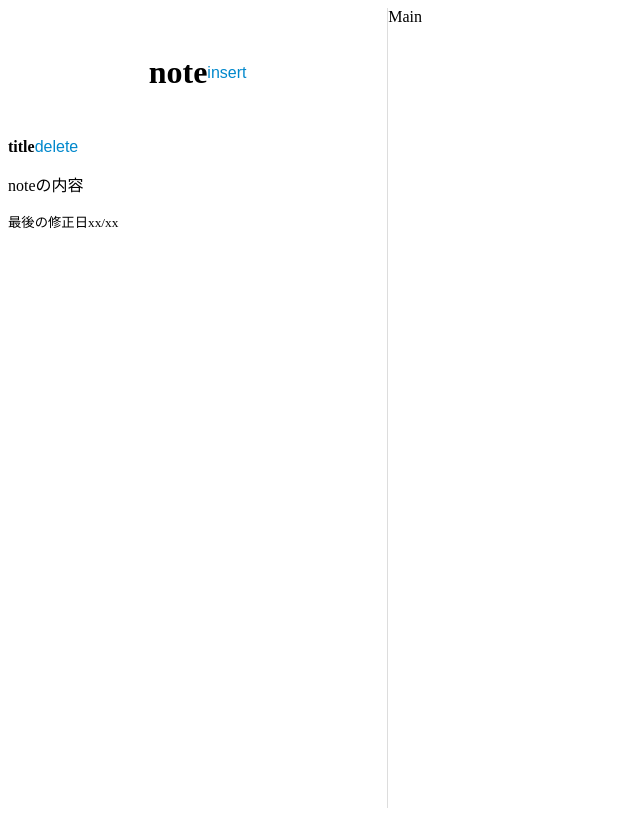
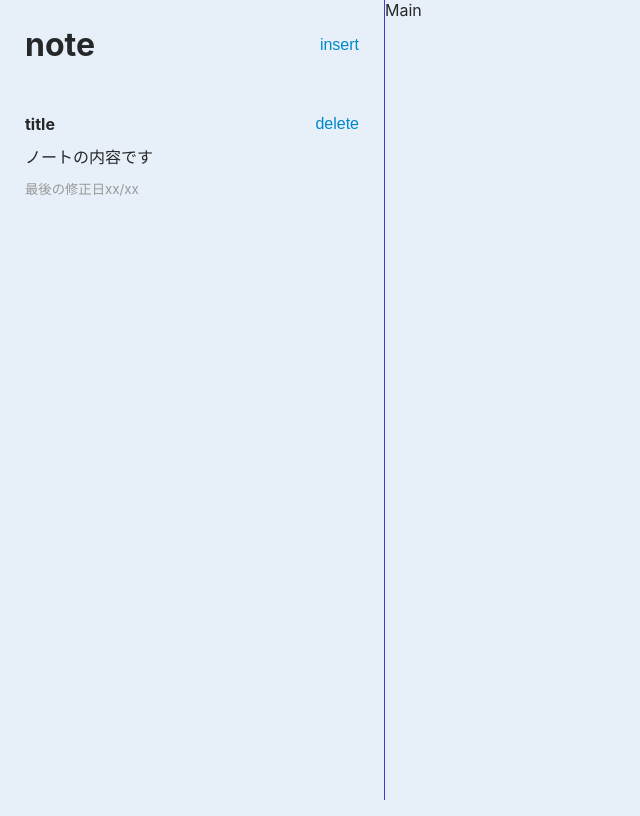
Before and after one commit to hidema-i/noteApp, a React (Vite) app: page / in a window 1280 px wide. Shown: the whole page, without its empty margins (0-640 px from the left). Built offline with nearby package versions, Linux system fonts and the light colour scheme.

Commit message:
Sidebarの雛形。 insert押下反応test

```diff
--- a/src/App.jsx
+++ b/src/App.jsx
@@ -1,11 +1,26 @@
+import { useState } from "react";
 import "./App.css";
 import Main from "./components/Main";
 import Sidebar from "./components/Sidebar";
 
 function App() {
+  //複数の追加Noteを格納する配列
+  const [notes, setNotes] = useState([]);
+
+  const onAddNote = () => {
+    const newNote = {
+      id: 1,
+      title: "NewNote!",
+      content: "NewNoteSample",
+      modDate: Date.now(),
+    };
+    setNotes([...notes, newNote]);
+    console.log(notes);
+  };
+
   return (
     <div className="App">
-      <Sidebar />
+      <Sidebar onAddNote={onAddNote} />
       <Main />
     </div>
   );
--- a/src/components/Sidebar.jsx
+++ b/src/components/Sidebar.jsx
@@ -1,11 +1,12 @@
 import React from "react";
 import "./Sidebar1.css";
-const Sidebar = () => {
+
+const Sidebar = ({ onAddNote }) => {
   return (
     <div className="app-sidebar">
       <div className="app-sidebar-header">
         <h1>note</h1>
-        <button>insert</button>
+        <button onClick={onAddNote}>insert</button>
       </div>
       <div className="app-sidebar-notes">
         <div className="app-sidebar-note">
@@ -13,7 +14,7 @@ const Sidebar = () => {
             <strong>title</strong>
             <button>delete</button>
           </div>
-          <p>noteの内容</p>
+          <p>ノートの内容です</p>
           <small>最後の修正日xx/xx</small>
         </div>
       </div>
--- a/src/components/Sidebar1.css
+++ b/src/components/Sidebar1.css
@@ -11,11 +11,39 @@ button {
 .app-sidebar {
   width: 30%;
   height: 100vh;
-  border-right: 1px solid #ddd;
+  border-right: 1px solid rgb(66, 61, 208);
 }
 
 .app-sidebar-header {
   display: flex;
-  justify-content: center;
+  justify-content: space-between;
   padding: 25px;
+}
+.app-sidebar-header h1 {
+  margin: 0;
+}
+
+.app-sidebar-notes {
+  height: calc(100vh - 78px);
+  overflow-y: scroll;
+}
+
+.app-sidebar-note {
+  padding: 25px;
+  cursor: pointer;
+  transition: all 0.3s;
+}
+.app-sidebar-note:hover {
+  background-color: rgb(210, 210, 210);
+}
+.app-sidebar-note p {
+  margin: 10px 0;
+}
+.app-sidebar-note small {
+  color: #999;
+}
+
+.sidebar-note-title {
+  display: flex;
+  justify-content: space-between;
 }/*# sourceMappingURL=Sidebar1.css.map */
--- a/src/components/Sidebar1.scss
+++ b/src/components/Sidebar1.scss
@@ -11,11 +11,46 @@ button {
 .app-sidebar {
   width: 30%;
   height: 100vh;
-  border-right: 1px solid #ddd;
+  border-right: 1px solid rgb(66, 61, 208);
+
 }
 
 .app-sidebar-header {
   display: flex;
-  justify-content: center;
+  justify-content: space-between;
   padding: 25px;
+
+  h1 {
+    margin: 0;
+  }
 }
+
+.app-sidebar-notes {
+  height: calc(100vh - 78px);
+  overflow-y: scroll;
+}
+
+.app-sidebar-note {
+  padding: 25px;
+  cursor: pointer;
+  transition: all 0.3s;
+
+  &:hover{
+    background-color: rgb(210, 210, 210);
+  }
+
+  p {
+    margin: 10px 0;
+  }
+
+  small {
+    color: #999;
+  }
+
+
+}
+
+.sidebar-note-title {
+  display: flex;
+  justify-content: space-between;
+}
--- a/src/index.css
+++ b/src/index.css
@@ -1,70 +1,14 @@
 :root {
   font-family: Inter, Avenir, Helvetica, Arial, sans-serif;
-  font-size: 16px;
-  line-height: 24px;
-  font-weight: 400;
 
-  color-scheme: light dark;
-  color: rgba(0, 0, 0, 0.87);
-  background-color: #fff7f7;
-
-  font-synthesis: none;
+  color: rgba(9, 9, 9, 0.87);
+  background-color: #e7f0f8;
   text-rendering: optimizeLegibility;
   -webkit-font-smoothing: antialiased;
   -moz-osx-font-smoothing: grayscale;
   -webkit-text-size-adjust: 100%;
 }
 
-a {
-  font-weight: 500;
-  color: #646cff;
-  text-decoration: inherit;
-}
-a:hover {
-  color: #535bf2;
-}
-
 body {
   margin: 0;
-  display: flex;
-  place-items: center;
-  min-width: 320px;
-  min-height: 100vh;
 }
-
-h1 {
-  font-size: 3.2em;
-  line-height: 1.1;
-}
-
-button {
-  border-radius: 8px;
-  border: 1px solid transparent;
-  padding: 0.6em 1.2em;
-  font-size: 1em;
-  font-weight: 500;
-  font-family: inherit;
-  background-color: #1a1a1a;
-  cursor: pointer;
-  transition: border-color 0.25s;
-}
-button:hover {
-  border-color: #646cff;
-}
-button:focus,
-button:focus-visible {
-  outline: 4px auto -webkit-focus-ring-color;
-}
-
-@media (prefers-color-scheme: light) {
-  :root {
-    color: #213547;
-    background-color: #ffffff;
-  }
-  a:hover {
-    color: #747bff;
-  }
-  button {
-    background-color: #f9f9f9;
-  }
-}
--- a/src/main.jsx
+++ b/src/main.jsx
@@ -1,7 +1,7 @@
 import React from "react";
 import ReactDOM from "react-dom/client";
 import App from "./App";
-// import "./index.css";
+import "./index.css";
 
 ReactDOM.createRoot(document.getElementById("root")).render(
   <React.StrictMode>
```
Also changed, not shown: 1 other file (tests, documents, lock files or other folders).
